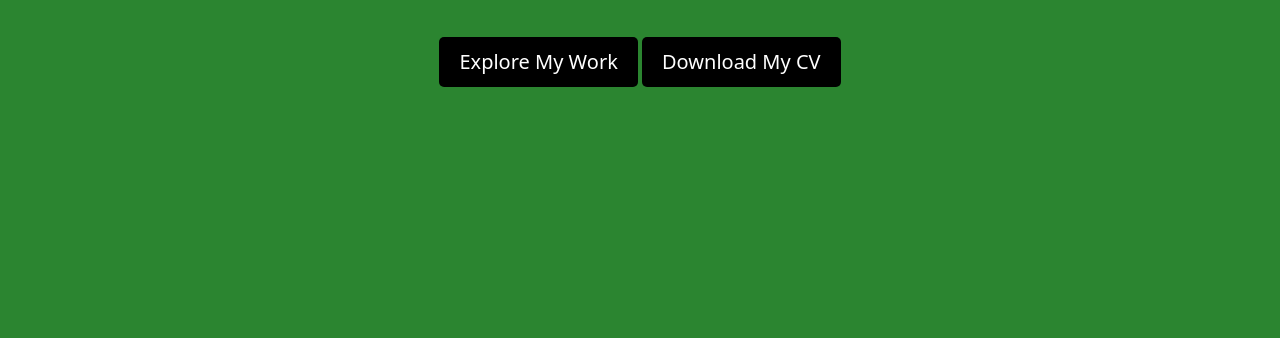
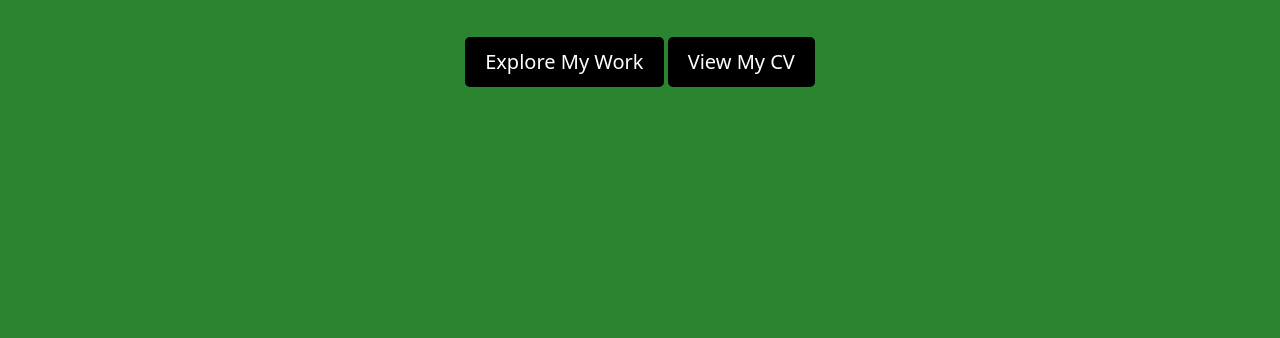
Before and after one commit to MahlakoMogoane/portfolio, a plain HTML site: page index.html in a window 1280 px wide. Shown: the part 462-800 px from the top of the page. Drawn offline with nearby package versions, Linux system fonts and the light colour scheme.

Commit message:
Update index.html

```diff
--- a/index.html
+++ b/index.html
@@ -154,7 +154,7 @@
         <h1>Welcome to My Portfolio</h1>
         <p class="lead">I'm a creative developer crafting beautiful and functional software experiences.</p>
         <a href="#projects" class="btn btn-custom btn-lg mt-3">Explore My Work</a>
-        <a href="#about" class="btn btn-custom btn-lg mt-3">Download My CV</a>
+        <a href="#about" class="btn btn-custom btn-lg mt-3">View My CV</a>
     </div>
 </section>
 
@@ -166,7 +166,7 @@
                 <p class="lead">
                     I am a dedicated student working towards a degree in Computer Science and Informatics from the University of Johannesburg. My approach to projects is rooted in cerativity, adaptability and future-planning, ensuring that I understand client needs and deliver solutions that exceed expectations. Having helped clients develop systems they are in love with, I prioritize quality and efficiency, employing best practices in coding and design while remaining flexible to changes in project requirements. Outside of work, I enjoy playing the bass, poetry, painting and drawing, which inspire my creativity and help me maintain a balanced and detailed perspective in both my personal and professional life.
                 </p>
-                <a onclick="downloadPDF('https://drive.google.com/file/d/1rmTCL8Wn5HkUbqFGB6pO41Iqfi2Ucjwd/view?usp=drive_link')" class="btn btn-submit btn-lg mt-3">View My CV</a>
+                <a onclick="downloadPDF('https://docs.google.com/document/d/1EQhpG7J1YAiqJ6xQYIBspmCtbKhZariI/edit?usp=sharing&ouid=118227348073225006717&rtpof=true&sd=true')" class="btn btn-submit btn-lg mt-3">View My CV</a>
             </div>
             <div class="col-md-6 text-center">
                 <img src="mahlako.jpg" alt="Your Name" class="img-fluid rounded-circle" style="max-width: 80%; height: auto;">
```
